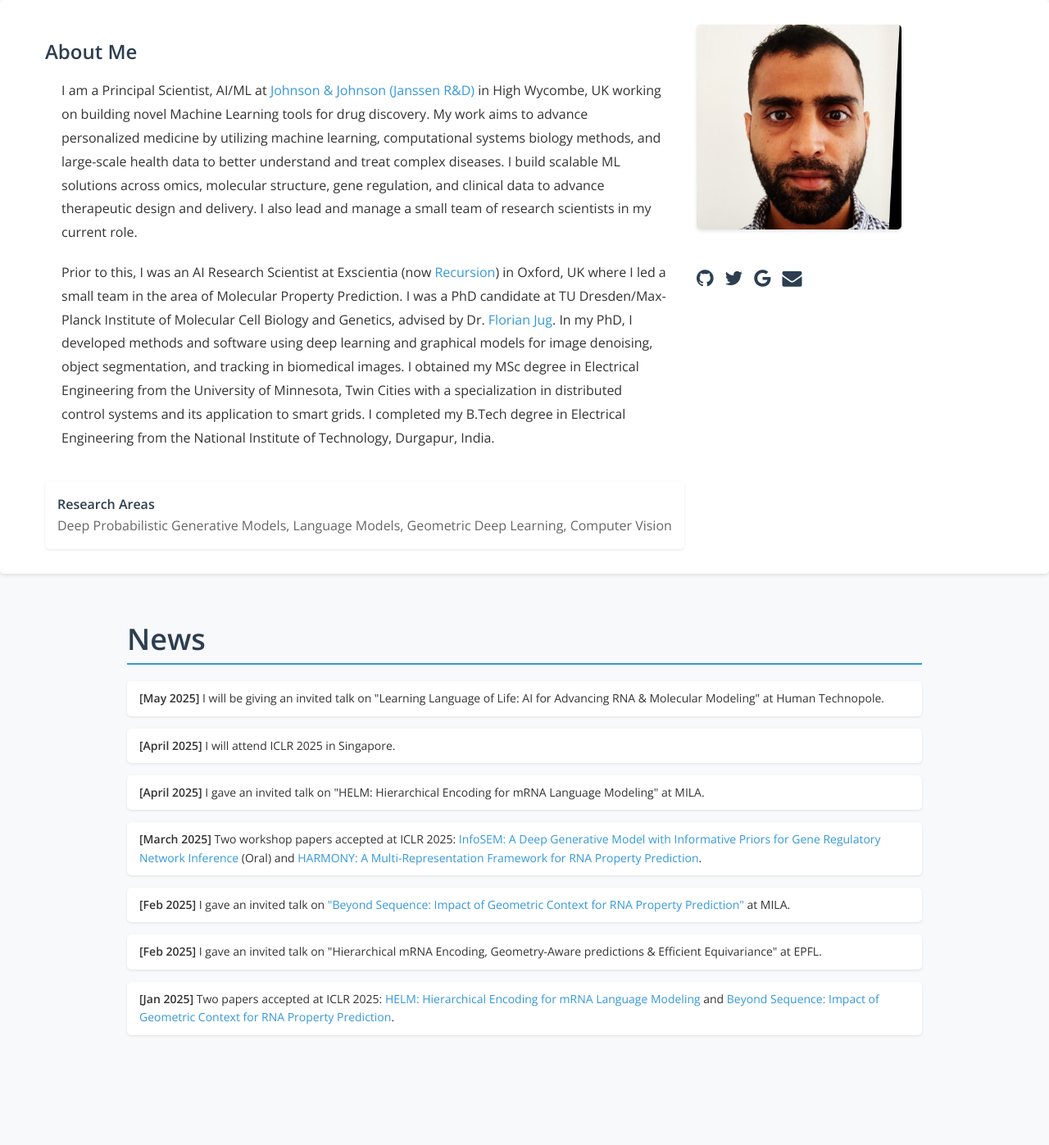
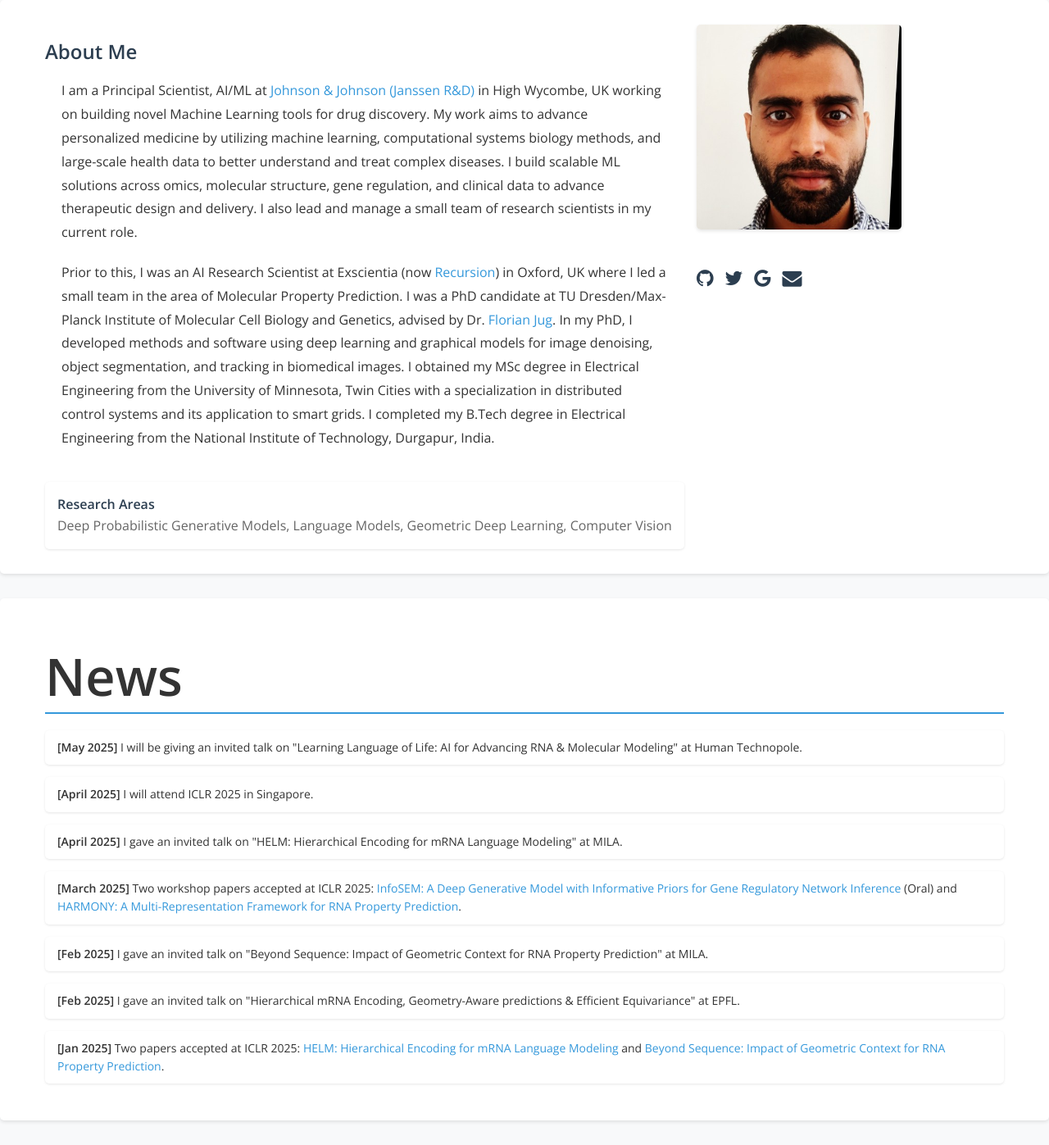
Before and after one commit to mangalp/mangalp.github.io, a Jekyll site: the page built from index.html, in a window 1280 px wide. Shown: the whole page at 82% size. Built offline with Jekyll 4.4.1, drawn with Linux system fonts in a browser that asks for light colours; nearby versions of some CDN libraries; before the commit the page ends 1278 px from its top, so only the background shows below that.

Commit message:
Update sections

```diff
--- a/index.html
+++ b/index.html
@@ -35,25 +35,23 @@
       </div>
   </div>
 
-  <div class="container">
-    <div class="row">
+  <div class="jumbotron">
+    <div class="container" style="padding:0">
+      <div class="col-md-12" style="padding:0">
         <h1 class="whyText">News</h1>
-    </div>
-
-    <div class="row">
         <ul class="news-list">
           <li><b>[May 2025]</b> I will be giving an invited talk on "Learning Language of Life: AI for Advancing RNA & Molecular Modeling" at Human Technopole.</li>
           <li><b>[April 2025]</b> I will attend ICLR 2025 in Singapore.</li>
           <li><b>[April 2025]</b> I gave an invited talk on "HELM: Hierarchical Encoding for mRNA Language Modeling" at MILA.</li>
-        <li><b>[March 2025]</b> Two workshop papers accepted at ICLR 2025: <a href="https://openreview.net/forum?id=TvBuXU1J2K">InfoSEM: A Deep Generative Model with Informative Priors for Gene Regulatory Network Inference</a> (Oral) and <a href="https://openreview.net/forum?id=nzUsRhtnBa">HARMONY: A Multi-Representation Framework for RNA Property Prediction</a>.</li>
-        <li><b>[Feb 2025]</b> I gave an invited talk on <a href="https://www.google.com/url?sa=t&source=web&rct=j&opi=89978449&url=https://www.youtube.com/watch%3Fv%3DoHWT8OeAbJ8&ved=2ahUKEwjtu_vw3uGMAxUyZ0EAHfsxNTYQtwJ6BAgQEAI&usg=AOvVaw1nWMmQi5I8-NLHBU_1LdJY">"Beyond Sequence: Impact of Geometric Context for RNA Property Prediction"</a> at MILA.</li>
+          <li><b>[March 2025]</b> Two workshop papers accepted at ICLR 2025: <a href="#">InfoSEM: A Deep Generative Model with Informative Priors for Gene Regulatory Network Inference</a> (Oral) and <a href="#">HARMONY: A Multi-Representation Framework for RNA Property Prediction</a>.</li>
+          <li><b>[Feb 2025]</b> I gave an invited talk on "Beyond Sequence: Impact of Geometric Context for RNA Property Prediction" at MILA.</li>
           <li><b>[Feb 2025]</b> I gave an invited talk on "Hierarchical mRNA Encoding, Geometry-Aware predictions & Efficient Equivariance" at EPFL.</li>
-        <li><b>[Jan 2025]</b> Two papers accepted at ICLR 2025: <a href="https://openreview.net/forum?id=MMHqnUOnl0&referrer=%5BAuthor%20Console%5D(%2Fgroup%3Fid%3DICLR.cc%2F2025%2FConference%2FAuthors%23your-submissions)">HELM: Hierarchical Encoding for mRNA Language Modeling</a> and <a href="https://openreview.net/forum?id=9htTvHkUhh&referrer=%5BAuthor%20Console%5D(%2Fgroup%3Fid%3DICLR.cc%2F2025%2FConference%2FAuthors%23your-submissions)">Beyond Sequence: Impact of Geometric Context for RNA Property Prediction</a>.</li>
+          <li><b>[Jan 2025]</b> Two papers accepted at ICLR 2025: <a href="#">HELM: Hierarchical Encoding for mRNA Language Modeling</a> and <a href="#">Beyond Sequence: Impact of Geometric Context for RNA Property Prediction</a>.</li>
         </ul>
       </div>
+    </div>
+  </div>
 
-
-  </div>
 </div>
 
 <script>
```
Lines whose indentation alone changed are shown as unchanged.
